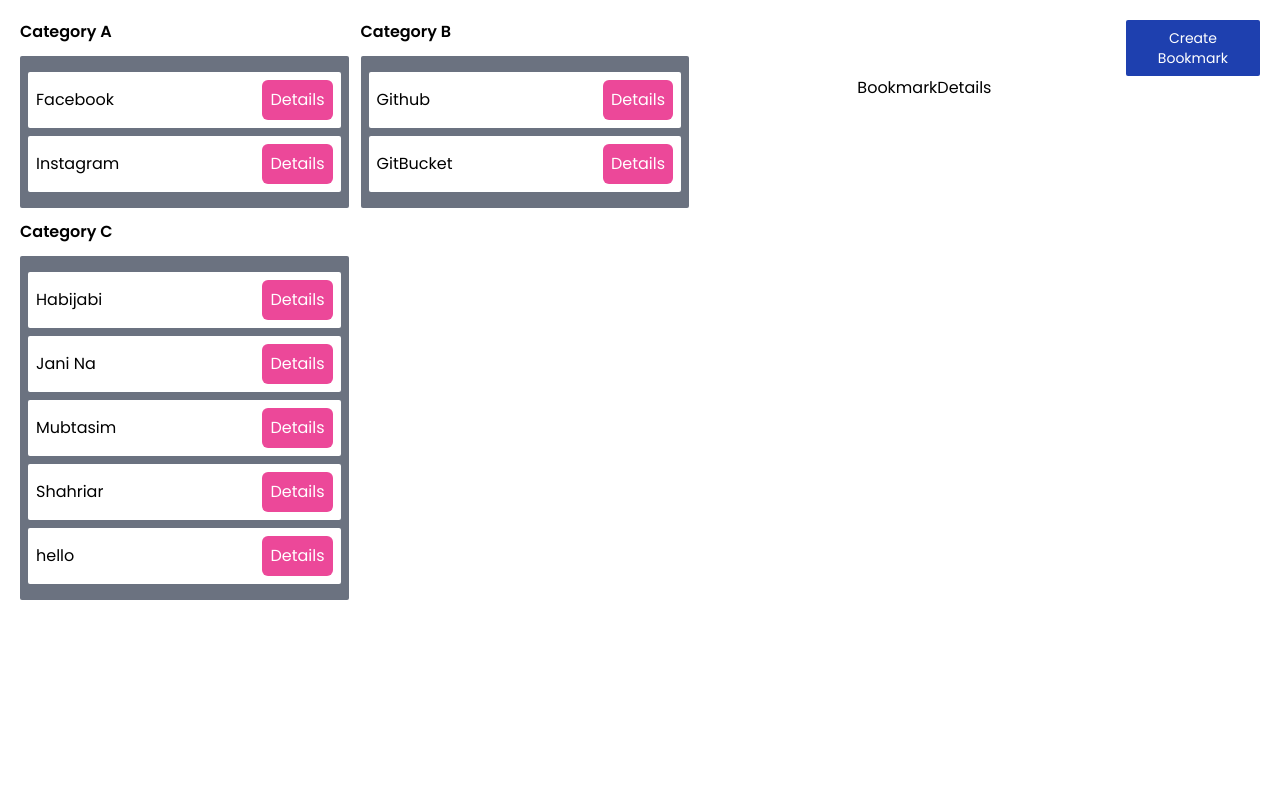
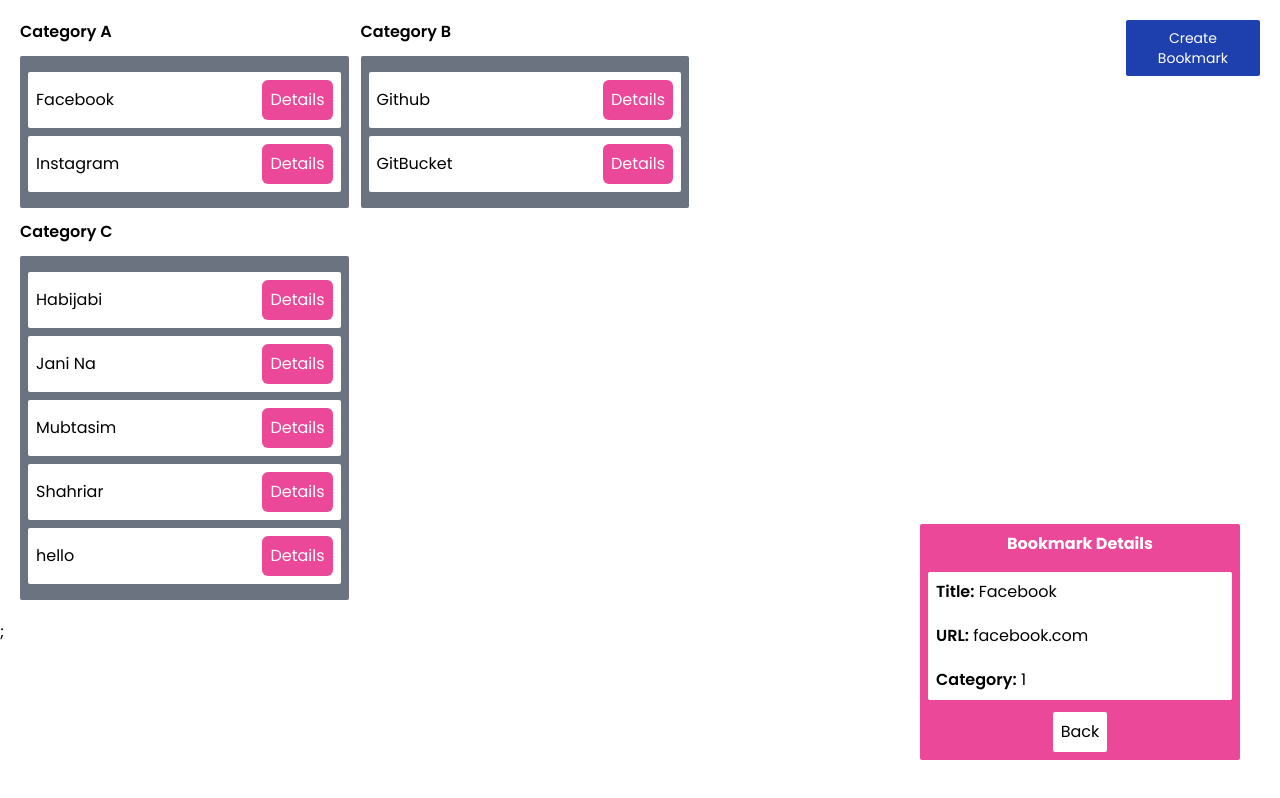
Before and after one commit to Mubtasim/bookmark-tool, a React (Vite) app: page /bookmarks/1 in a window 1280 px wide. Built offline with nearby package versions, Linux system fonts and the light colour scheme; data requests are answered from the project's data file.

Commit message:
added bookmark detail option

```diff
--- a/package.json
+++ b/package.json
@@ -16,6 +16,7 @@
     "postcss": "^8.4.24",
     "react": "^18.2.0",
     "react-dom": "^18.2.0",
+    "react-router-dom": "^6.13.0",
     "tailwindcss": "^3.3.2",
     "typeface-poppins": "^1.1.13"
   },
--- a/src/App.tsx
+++ b/src/App.tsx
@@ -1,8 +1,19 @@
 import 'typeface-poppins';
+import { BrowserRouter, Routes, Route } from 'react-router-dom';
 import Home from './pages/Home';
+import BookmarkDetails from './components/BookmarkDetails';
 
 function App() {
-  return <Home />;
+  return (
+    <div>
+      <BrowserRouter>
+        <Routes>
+          <Route path='bookmarks/:id' element={<BookmarkDetails />} />
+        </Routes>
+        <Home />;
+      </BrowserRouter>
+    </div>
+  );
 }
 
 export default App;
--- a/src/components/BookmarkDetails.tsx
+++ b/src/components/BookmarkDetails.tsx
@@ -1,5 +1,47 @@
+import { useEffect, useState } from 'react';
+import { useParams, useNavigate } from 'react-router-dom';
+import axios from 'axios';
+import Bookmark from '../types/Bookmark';
+
 const BookmarkDetails = () => {
-  return <div>BookmarkDetails</div>;
+  const [bookmark, setBookmark] = useState<Bookmark | null>(null);
+  const { id } = useParams();
+  const navigate = useNavigate();
+
+  useEffect(() => {
+    const fetchBookmark = async () => {
+      try {
+        const response = await axios.get(
+          `http://localhost:3001/bookmarks/${id}`
+        );
+        setBookmark(response.data);
+      } catch (error) {
+        console.error(error);
+      }
+    };
+
+    fetchBookmark();
+  }, [id]);
+  return (
+    <div className='absolute right-10 bottom-10 w-80 bg-pink-500 p-2 rounded-sm flex flex-col items-center'>
+      <h2 className='text-white font-bold mb-4'>Bookmark Details</h2>
+      <div className='bg-white rounded-sm p-2 w-full flex flex-col mb-3'>
+        <div className='mb-5'>
+          <span className='font-semibold inline'>Title:</span> {bookmark?.title}
+        </div>
+        <div className='mb-5'>
+          <span className='font-semibold inline'>URL:</span> {bookmark?.url}
+        </div>
+        <div>
+          <span className='font-semibold inline'>Category:</span>{' '}
+          {bookmark?.categoryId}
+        </div>
+      </div>
+      <button onClick={() => navigate(-1)} className='bg-white rounded-sm p-2'>
+        Back
+      </button>
+    </div>
+  );
 };
 
 export default BookmarkDetails;
--- a/src/components/BookmarksOfCategory.tsx
+++ b/src/components/BookmarksOfCategory.tsx
@@ -1,3 +1,4 @@
+import { Link } from 'react-router-dom';
 import Bookmark from '../types/Bookmark';
 import CategorizedBookmark from '../types/CategorizedBookmark';
 
@@ -12,9 +13,12 @@ const BookmarksOfCategory = ({ name, bookmarks }: CategorizedBookmark) => {
             key={idx}
           >
             <div>{bookmark.title}</div>
-            <button className='bg-pink-500 p-2 text-white rounded-md'>
+            <Link
+              to={`/bookmarks/${bookmark.id}`}
+              className='bg-pink-500 p-2 text-white rounded-md'
+            >
               Details
-            </button>
+            </Link>
           </div>
         ))}
       </div>
--- a/src/pages/Home.tsx
+++ b/src/pages/Home.tsx
@@ -1,6 +1,5 @@
 import AddBookmark from '../components/AddBookmark';
 import AllBookmarks from '../components/AllBookmarks';
-import BookmarkDetails from '../components/BookmarkDetails';
 
 const Home = () => {
   return (
@@ -10,7 +9,6 @@ const Home = () => {
       </div>
       <div className='col-span-4'>
         <AddBookmark />
-        <BookmarkDetails />
       </div>
     </div>
   );
```
Also changed, not shown: 1 other file (tests, documents, lock files or other folders).
